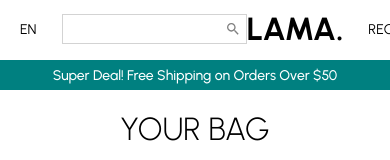
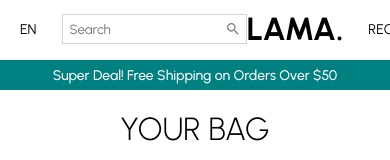
Before and after one commit to yash20010/e-commerce-app, a React (Create React App) app: page / in a window 390 px wide. Shown: the top 160 px of the page. Built offline with nearby package versions, Linux system fonts and the light colour scheme.

Commit message:
Making the Navbar mobile friendly

```diff
--- a/src/components/Navbar.jsx
+++ b/src/components/Navbar.jsx
@@ -2,9 +2,11 @@ import styled from 'styled-components'
 import SearchIcon from '@mui/icons-material/Search'
 import Badge from '@mui/material/Badge'
 import ShoppingCartOutlinedIcon from '@mui/icons-material/ShoppingCartOutlined'
+import { mobile } from '../responsive'
 
 const Container = styled.div`
   height: 60px;
+  ${mobile({ height: '50px' })}
 `
 
 const Wrapper = styled.div`
@@ -12,10 +14,12 @@ const Wrapper = styled.div`
   display: flex;
   justify-content: space-between;
   align-items: center;
+  ${mobile({ padding: '10px 0' })}
 `
 const Language = styled.span`
   font-size: 14px;
   cursor: pointer;
+  ${mobile({ display: 'none' })}
 `
 
 const Left = styled.div`
@@ -34,6 +38,7 @@ const SearchContainer = styled.div`
 
 const Input = styled.input`
   border: none;
+  ${mobile({ width: '50px' })}
 `
 
 const Center = styled.div`
@@ -42,6 +47,7 @@ const Center = styled.div`
 `
 const Logo = styled.h1`
   font-weight: bold;
+  ${mobile({ fontSize: '24px' })}
 `
 
 const Right = styled.div`
@@ -49,12 +55,14 @@ const Right = styled.div`
   display: flex;
   align-items: center;
   justify-content: flex-end;
+  ${mobile({ flex: '2', justifyContent: 'center' })}
 `
 
 const MenuItem = styled.div`
   font-size: 14px;
   cursor: pointer;
   margin-left: 25px;
+  ${mobile({ fontSize: '12px', marginLeft: '10px' })}
 `
 
 const Navbar = () => {
@@ -64,7 +72,7 @@ const Navbar = () => {
         <Left>
           <Language>EN</Language>
           <SearchContainer>
-            <Input />
+            <Input placeholder="Search" />
             <SearchIcon style={{ color: 'gray', fontSize: 16 }} />
           </SearchContainer>
         </Left>
```
